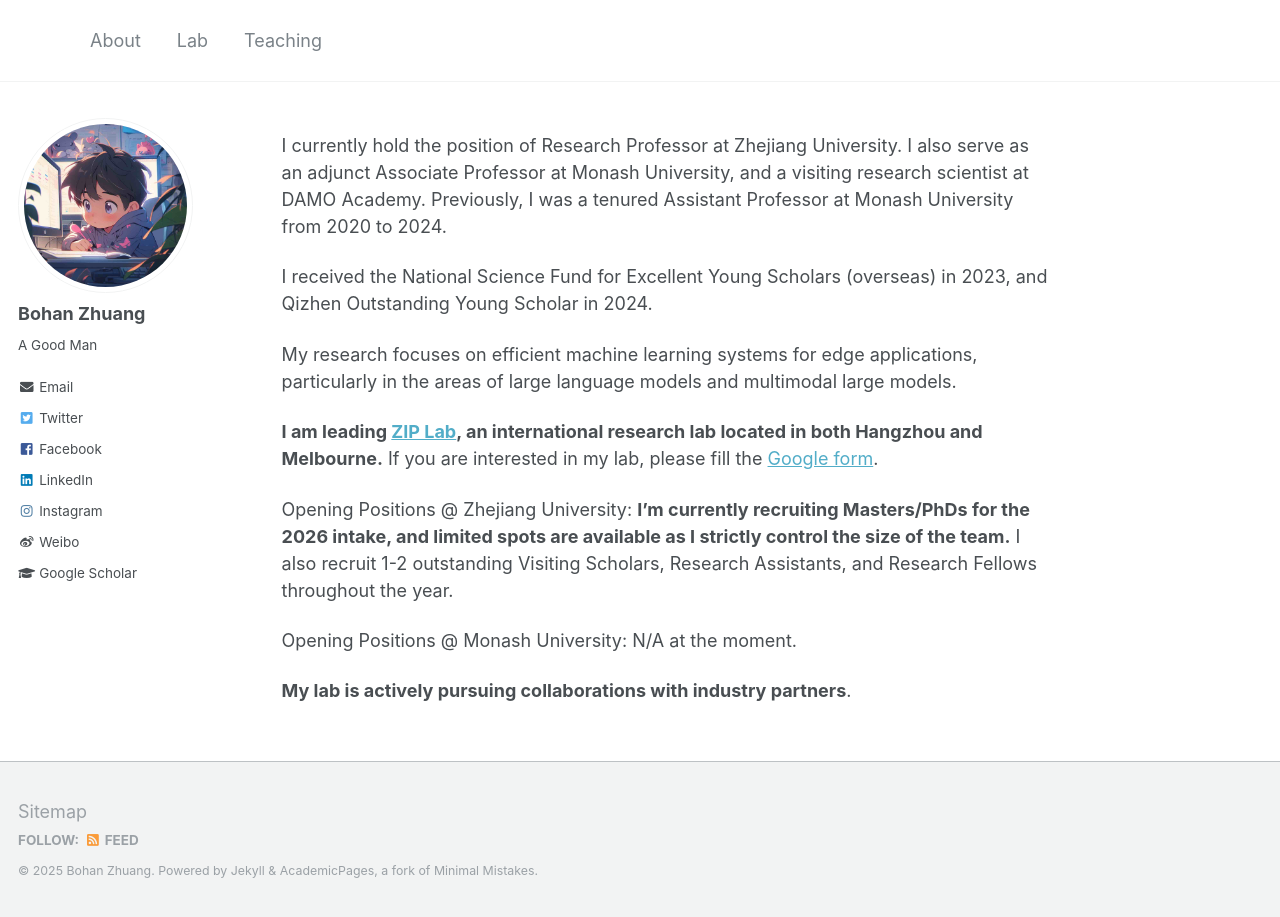
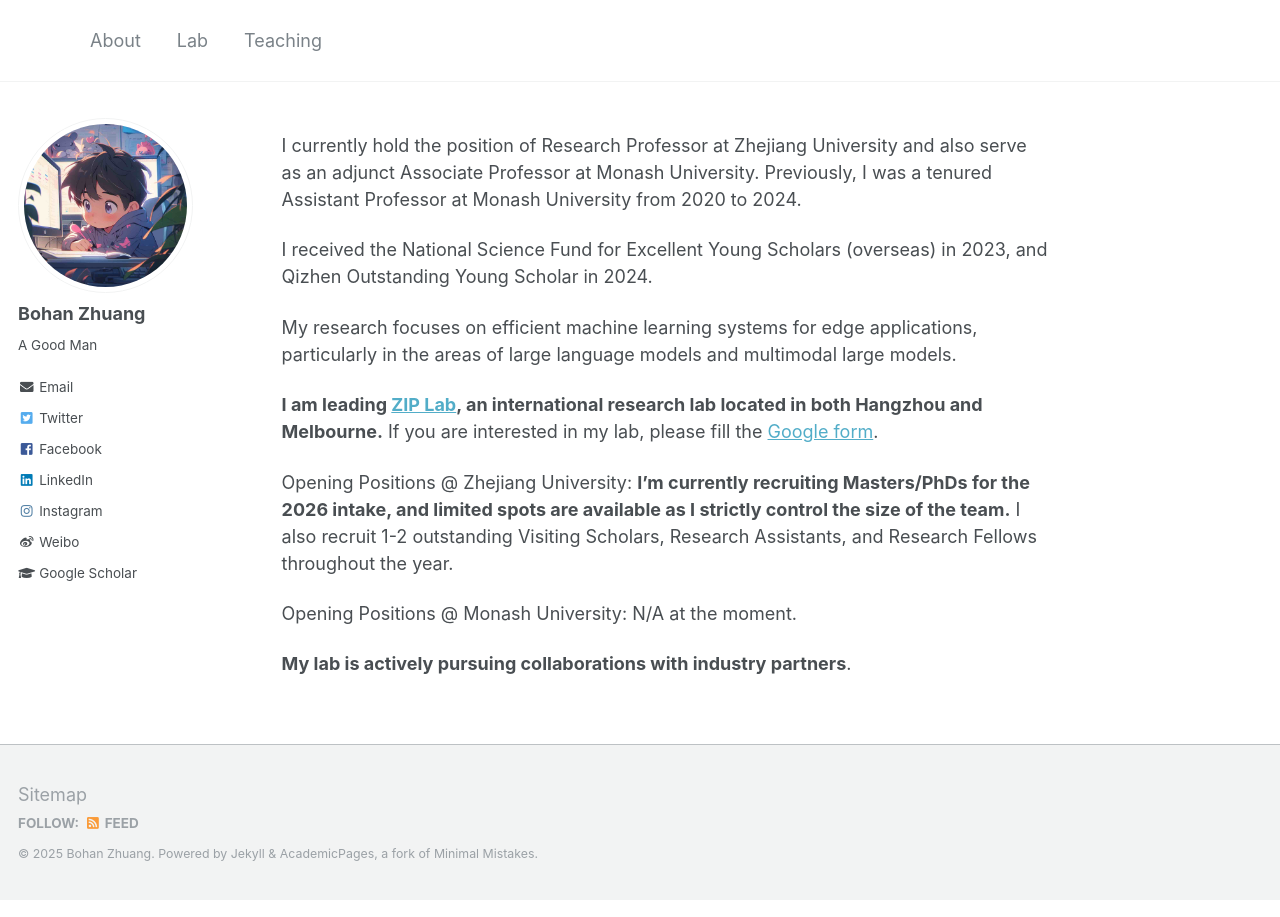
Before and after one commit to bohanzhuang/bohanzhuang.github.io, a Jekyll site: the page built from _pages/about.md, in a window 1280 px wide. Built offline with Jekyll 4.4.1, drawn with Linux system fonts in a browser that asks for light colours.

Commit message:
Update about.md

```diff
--- a/_pages/about.md
+++ b/_pages/about.md
@@ -8,7 +8,7 @@
   - /about.html
 ---
 
-I currently hold the position of Research Professor at Zhejiang University. I also serve as an adjunct Associate Professor at Monash University, and a visiting research scientist at DAMO Academy. Previously, I was a tenured Assistant Professor at Monash University from 2020 to 2024.
+I currently hold the position of Research Professor at Zhejiang University and also serve as an adjunct Associate Professor at Monash University. Previously, I was a tenured Assistant Professor at Monash University from 2020 to 2024.
 
 I received the National Science Fund for Excellent Young Scholars (overseas) in 2023, and Qizhen Outstanding Young Scholar in 2024.
 
```
